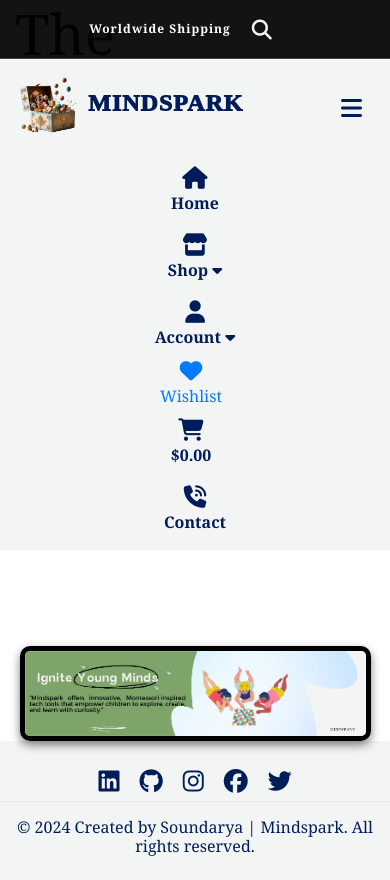
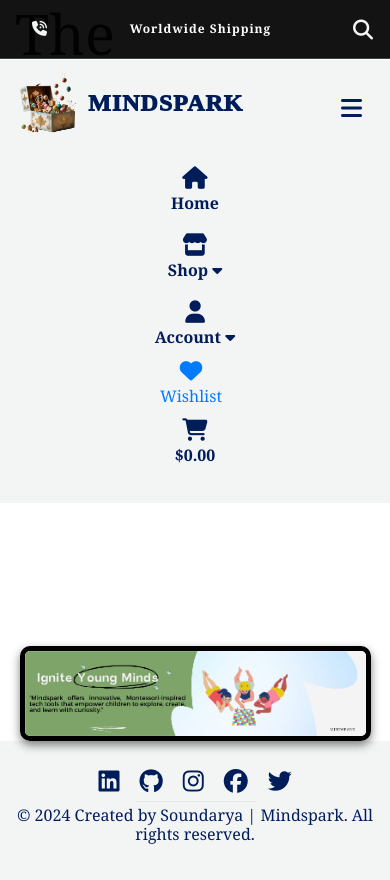
Before and after one commit to klsoundarya/mindspark, a Django app: page / in a window 390 px wide, after a click that opens the changed part. After the commit the page ends 844 px from the top, so only its background shows below. Run offline with Django 4.2, Linux system fonts and the light colour scheme; some libraries are stand-ins or nearby versions; some web fonts are replaced.

Commit message:
add contact link topper header, make toggler responsive in smaller screens

```diff
--- a/static/css/style.css
+++ b/static/css/style.css
@@ -54,6 +54,7 @@ body {
     flex-direction: column;
     justify-content: space-between;
     min-height: 100vh;
+    overflow-x: hidden;
 }
 
 .alert {
@@ -65,6 +66,14 @@ body {
     text-align: center;
     border-radius: 5px;
     font-size: 16px;
+}
+
+hr {
+    color: #0000ff;
+    opacity: 0.5;
+    width: 30%;
+    margin: 0 auto;
+    padding: 2px;
 }
 
 /* ------- Error Page Styles ------- */
@@ -79,7 +88,7 @@ body {
     color: #fff;
     padding: 15px 0;
     z-index: 10;
-    font-size: 14px;
+    font-size: 16px;
     border-bottom: 1px solid #ffffff33;
     text-align: center;
 }
@@ -124,11 +133,12 @@ button#closeSearch.collapse.show {
     display: inline-block;
 }
 
-#searchButton {
+#searchButton, #custom-contact {
     color: #F3F5F5;
 }
 
-#searchButton:hover i{
+#searchButton:hover i,
+#custom-contact:hover i{
     color: #bfa616;
 }
 
@@ -331,6 +341,10 @@ footer {
         font-size: 12px;
     }
 
+    .top-bar-text {
+        padding-right: 10px;
+    }
+
     .top-bar .form-inline {
         width: 100%;
         flex-shrink: 1;
@@ -338,8 +352,37 @@ footer {
         align-items: center;
     }
 
+    #searchButton {
+        padding-left: 4px;
+        padding-right: 0;
+    }
+
     .search__input.collapse.show {
         width: 90px;
     }
 
+    .dropdown-menu {
+        max-height: 300px;
+        overflow-y: auto;
+        position: absolute;
+        z-index: 1050;
+    }
+
+    .navbar-collapse {
+        max-height: calc(100vh - 56px);
+        overflow-y: auto;
+    }
+
+    .dropdown-menu {
+        max-height: 60vh;
+    }
+
+    .navbar-collapse {
+        max-height: 80vh;
+    }
+
+    .custom-nav {
+        padding-bottom: 20px;
+    }
+
 }
--- a/templates/base.html
+++ b/templates/base.html
@@ -63,13 +63,21 @@
 </head>
 
 <body>
-    <div class="top-bar d-flex justify-content-center align-items-center px-3">
+    <div class="top-bar d-flex justify-content-between align-items-center px-3">
+        <!-- Contact Icon -->
+        <a class="nav-link {% if request.path == contact_url %}active{% endif %}" href="">
+            <div class="text-left" id="custom-contact">
+                <div><i class="fa-solid fa-phone-volume fa-lg"></i></div>
+            </div>
+        </a>
+        <!-- Shipping Information -->
+
         <div class="text-left">
-            <p class="mb-0 top-bar-text mr-2">Worldwide Shipping</p>
+            <p class="mb-0 top-bar-text">Worldwide Shipping</p>
         </div>
-        <div class="d-flex align-items-center flex-wrap">
-            <!-- Search -->
-            <form class="form-inline align-items-center mr-3 search-form" action="" method="get">
+        <!-- Search Form -->
+        <div class="d-flex align-items-center">
+            <form class="form-inline align-items-center search-form" action="" method="get">
                 <input class="form-control search__input collapse nav-link" id="searchInput" type="search" name="q"
                     placeholder="Search our products..." aria-label="Search" autocomplete="off">
                 <button class="btn" type="submit" id="searchButton">
@@ -109,7 +117,7 @@
                         </ul>
 
                         <!-- Right-Side Navigation (Account, Wishlist, Cart) -->
-                        <ul class="navbar-nav ml-auto align-items-center">
+                        <ul class="navbar-nav ml-auto align-items-center custom-nav">
                             <li class="nav-item">
                                 <a class="nav-link {% if request.path == home_url %}active{% endif %}"
                                     aria-current="page" href="{% url 'home' %}">
@@ -196,14 +204,6 @@
                                     </div>
                                 </a>
                             </li>
-                            <li class="nav-item">
-                                <a class="nav-link {% if request.path == contact_url %}active{% endif %}" href="">
-                                    <div class="text-center">
-                                        <div><i class="fa-solid fa-phone-volume fa-lg"></i></div>
-                                        <p class="my-0">Contact</p>
-                                    </div>
-                                </a>
-                            </li>
                         </ul>
                     </div>
                 </nav>
```
Also changed, not shown: 1 other file.
